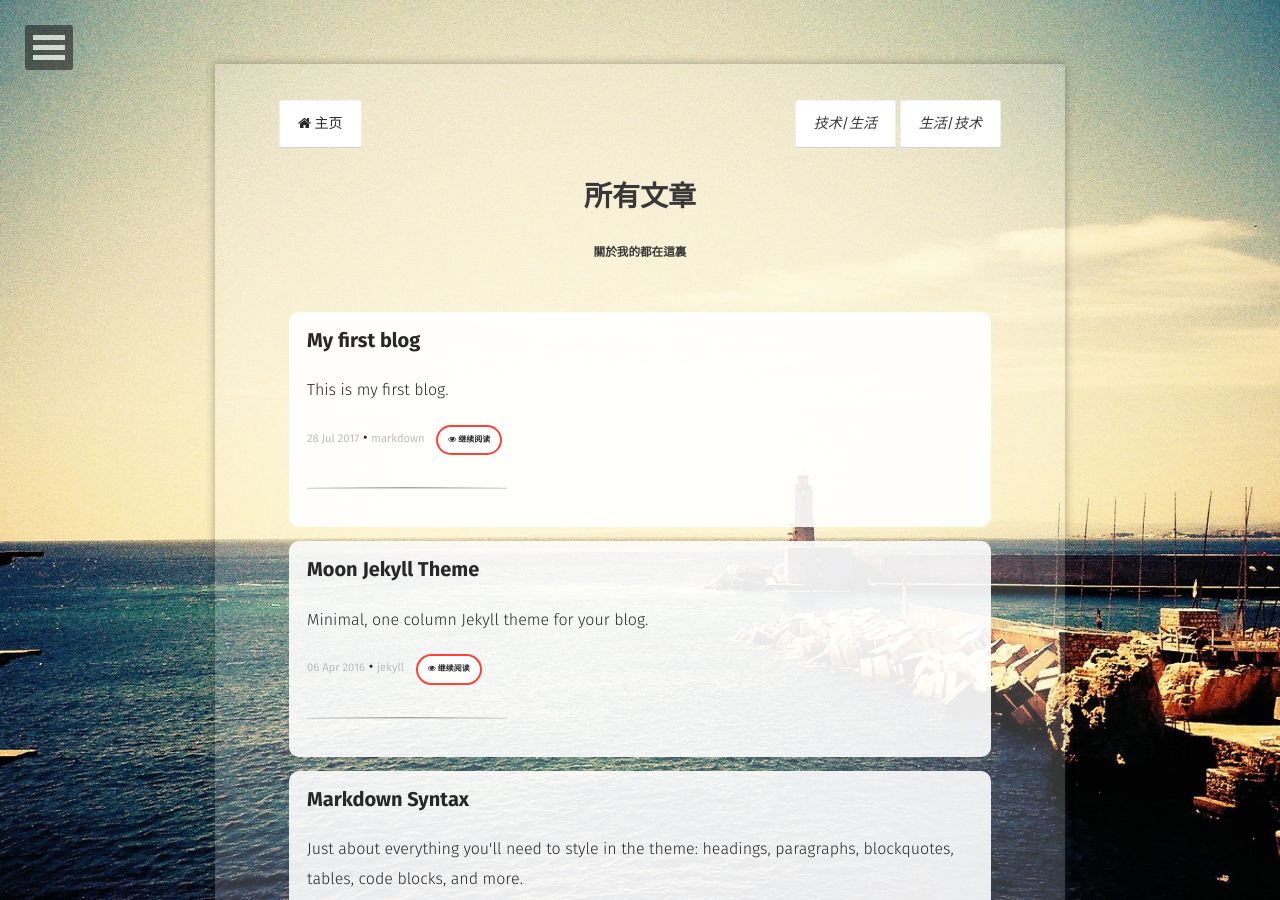
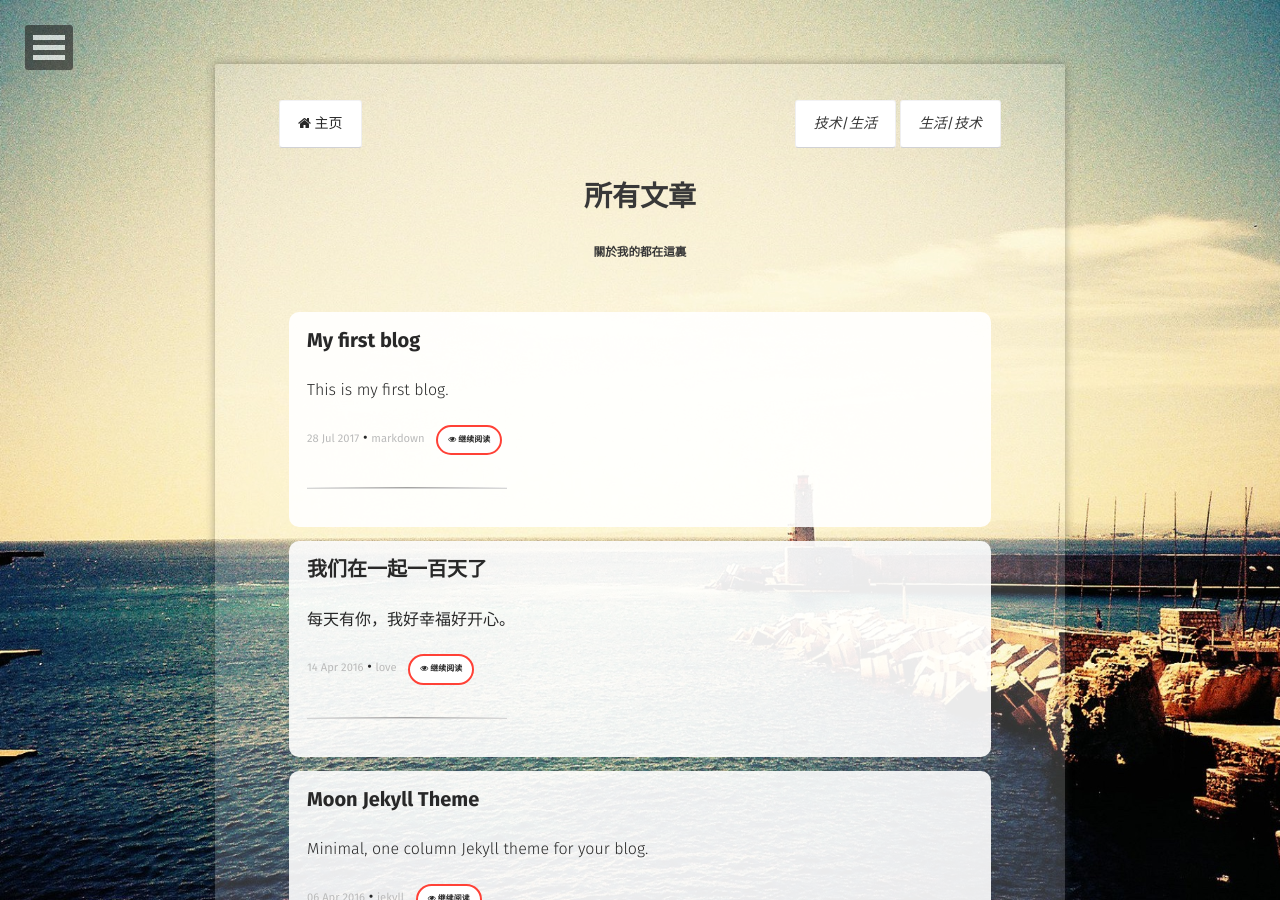
Before and after one commit to adrianzqt/adrianzqt.github.io, a Jekyll site: the page built from posts/index.md, in a window 1280 px wide and 900 px high. Built offline with Jekyll 4.4.1, drawn with Linux system fonts in a browser that asks for light colours; some web fonts are replaced; some of the changed lines change nothing that is shown.

Commit message:
Add an article

```diff
--- a/_layouts/post-list.html
+++ b/_layouts/post-list.html
@@ -23,7 +23,7 @@ layout: compress
                   <a class="btn zoombtn tech" href="{{#}}">
                       <i class="big">技术</i>/<i class="small">生活</i>
                   </a>
-                  <a class="btn zoombtn life hidden" href="{{#}}">
+                  <a class="btn zoombtn life" href="{{#}}">
                       <i class="big">生活</i>/<i class="small">技术</i>
                   </a>
                 </div>
--- /dev/null
+++ b/_posts/2016-4-14-we-together-100-days.md
@@ -0,0 +1,30 @@
+---
+layout: post
+title:  "我们在一起一百天了"
+date:   2016-04-14
+excerpt: "每天有你，我好幸福好开心。"
+categories: [life]
+tag:
+- love
+- jiaqi
+comments: true
+---
+
+## HTML Elements
+
+* @贝儿
+* 我们在一起100天了。
+* 每天有你，我好幸福好开心。
+
+* 你喜欢说我是狗，我也喜欢说你是小学生。
+* 你会突然指着我鼻子问我到底喜不喜欢你，我也会捏着你脖子问你会不会跟别人跑。
+* 我管你叫黄大小姐，你回敬我一句青天老爷。
+* 刚认识你时你说我桃花多，忒危险，我觉得你太轻浮，不成熟。
+* 我规定晚上不准看剧十点必须睡觉，你很听话凌晨两点准时上床。
+* 你给我讲海贼王，我给你讲NBA。
+* 你总说自己太胖要减肥，周末就和我出去吃吃吃。
+* 我现在也想好好学习了，不然以后怎么养你。
+* 你说喜欢我身上的气味，我好喜欢揉你的脸蛋。
+* 你嫉妒我鼻子比你挺，那是因为我的假体比你贵。
+* 我想就这样和你一直好下去，你愿不愿意跟我走到底？
+* 劝你最好还是从了我，不然我会趁你睡着把一个重重的快递压在你脸上。
```
